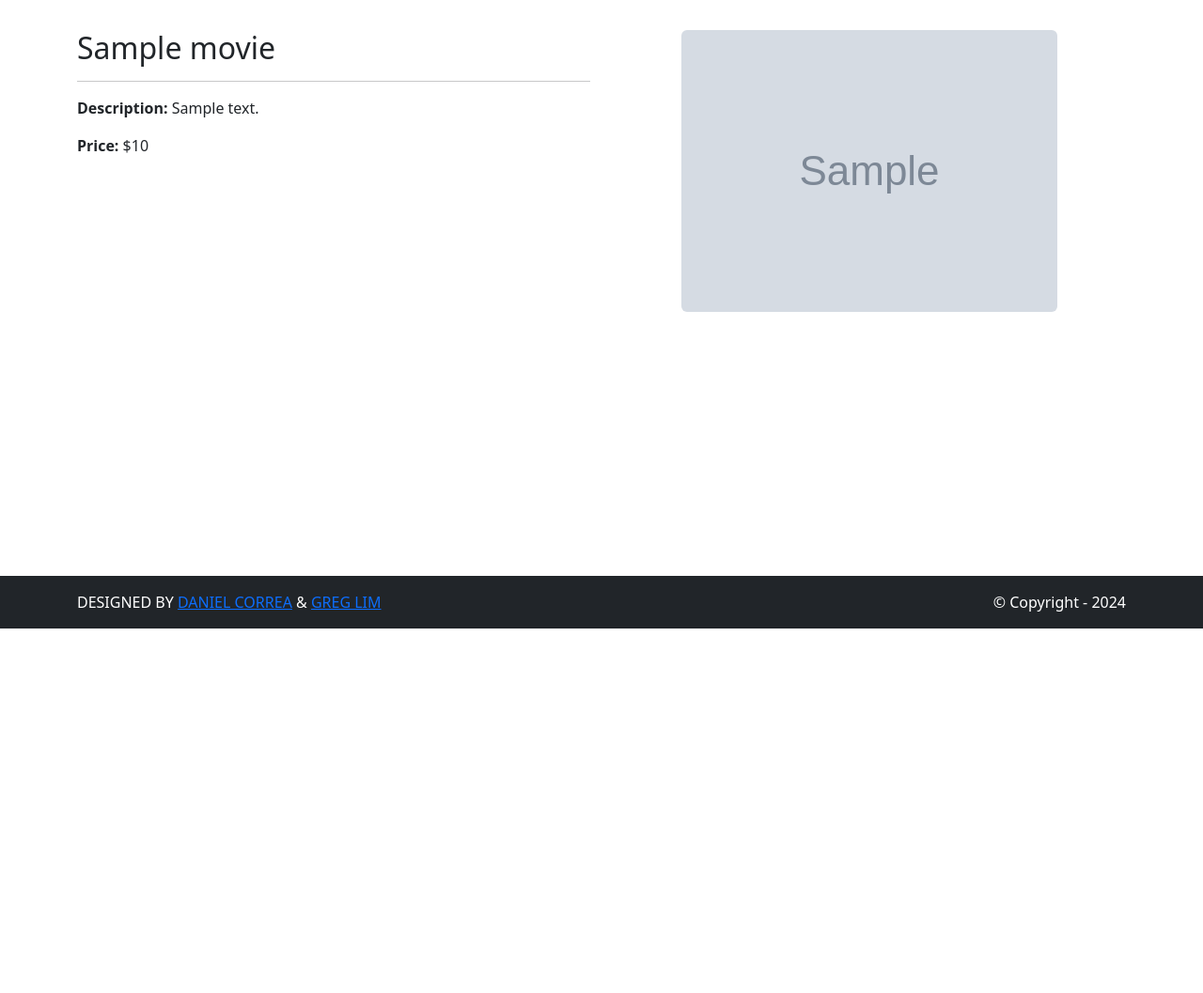
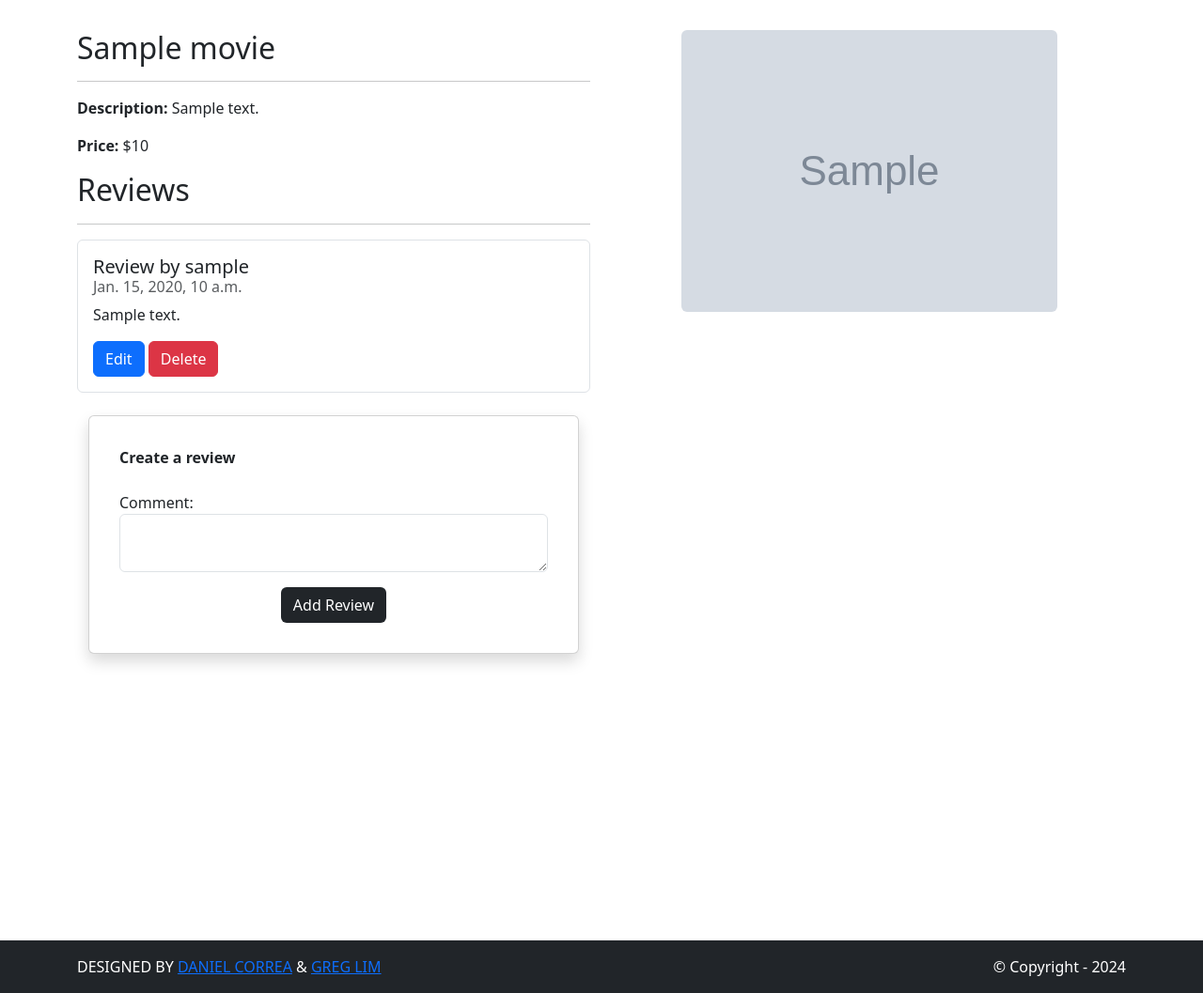
Before and after one commit to endang-ismaya/django-movie-store, a Django app: page /movies/1 in a window 1280 px wide. Shown: the part 82-1139 px from the top of the page at 94% size. Before the commit the page ends 751 px from the top, so only its background shows below. Run offline with Django 5.2, Linux system fonts and the light colour scheme; a user stored in the database is signed in; tables that the repository leaves empty hold one stand-in row (values such as "Sample post"); grey boxes marked "Sample" are stand-in pictures; some libraries are stand-ins or nearby versions.

Commit message:
add edit and delete a review

```diff
--- a/apps/movies/urls.py
+++ b/apps/movies/urls.py
@@ -5,4 +5,15 @@ from apps.movies import views
 urlpatterns = [
     path("", views.index, name="movies.index"),
     path("<int:id>", views.show, name="movies.show"),
+    path("<int:id>/review/create/", views.create_review, name="movies.create_review"),
+    path(
+        "<int:id>/review/<int:review_id>/edit/",
+        views.edit_review,
+        name="movies.edit_review",
+    ),
+    path(
+        "<int:id>/review/<int:review_id>/delete/",
+        views.delete_review,
+        name="movies.delete_review",
+    ),
 ]
--- a/apps/movies/views.py
+++ b/apps/movies/views.py
@@ -1,6 +1,7 @@
-from django.shortcuts import render
+from django.contrib.auth.decorators import login_required
+from django.shortcuts import get_object_or_404, redirect, render
 
-from apps.movies.models import Movie
+from apps.movies.models import Movie, Review
 
 
 def index(request):
@@ -19,8 +20,52 @@ def index(request):
 
 def show(request, id):
     movie = Movie.objects.get(id=id)
+    reviews = Review.objects.filter(movie=movie)
     template_data = {}
     template_data["title"] = movie.name
     template_data["movie"] = movie
+    template_data["reviews"] = reviews
     context = {"template_data": template_data}
     return render(request, "movies/show.html", context)
+
+
+@login_required
+def create_review(request, id):
+    if request.method == "POST" and request.POST["comment"] != "":
+        movie = Movie.objects.get(id=id)
+        review = Review()
+        review.comment = request.POST["comment"]
+        review.movie = movie
+        review.user = request.user
+        review.save()
+        return redirect("movies.show", id=id)
+    else:
+        return redirect("movies.show", id=id)
+
+
+@login_required
+def edit_review(request, id, review_id):
+    review = get_object_or_404(Review, id=review_id)
+    if request.user != review.user:
+        return redirect("movies.show", id=id)
+    if request.method == "GET":
+        template_data = {}
+        template_data["title"] = "Edit Review"
+        template_data["review"] = review
+        return render(
+            request, "movies/edit_review.html", {"template_data": template_data}
+        )
+    elif request.method == "POST" and request.POST["comment"] != "":
+        review = Review.objects.get(id=review_id)
+        review.comment = request.POST["comment"]
+        review.save()
+        return redirect("movies.show", id=id)
+    else:
+        return redirect("movies.show", id=id)
+
+
+@login_required
+def delete_review(request, id, review_id):
+    review = get_object_or_404(Review, id=review_id, user=request.user)
+    review.delete()
+    return redirect("movies.show", id=id)
--- a/templates/movies/show.html
+++ b/templates/movies/show.html
@@ -13,6 +13,48 @@
           <p>
             <b>Price:</b> ${{ template_data.movie.price }}
           </p>
+          <!-- Reviews -->
+          <h2>Reviews</h2>
+          <hr />
+          <ul class="list-group">
+            {% for review in template_data.reviews %}
+              <li class="list-group-item pb-3 pt-3">
+                <h5 class="card-title">Review by {{ review.user.username }}</h5>
+                <h6 class="card-subtitle mb-2 text-muted">{{ review.date }}</h6>
+                <p class="card-text">{{ review.comment }}</p>
+                <!-- Edit a review -->
+                {% if user.is_authenticated and user == review.user %}
+                  <a class="btn btn-primary" href="{% url 'movies.edit_review' id=template_data.movie.id review_id=review.id %}">Edit</a>
+                  <a class="btn btn-danger" href="{% url 'movies.delete_review' id=template_data.movie.id review_id=review.id %}">Delete</a>
+                {% endif %}
+              </li>
+            {% endfor %}
+          </ul>
+
+          <!-- Add a review -->
+          {% if user.is_authenticated %}
+            <div class="container mt-4">
+              <div class="row justify-content-center">
+                <div class="col-12">
+                  <div class="card shadow p-3 mb-4 rounded">
+                    <div class="card-body">
+                      <b class="text-start">Create a review</b><br /><br />
+                      <form method="POST" action="{% url 'movies.create_review' id=template_data.movie.id %}">
+                        {% csrf_token %}
+                        <p>
+                          <label for="comment">Comment:</label>
+                          <textarea name="comment" required class="form-control" id="comment"></textarea>
+                        </p>
+                        <div class="text-center">
+                          <button type="submit" class="btn bg-dark text-white">Add Review</button>
+                        </div>
+                      </form>
+                    </div>
+                  </div>
+                </div>
+              </div>
+            </div>
+          {% endif %}
         </div>
         <div class="col-md-6 mx-auto mb-3 text-center">
           <img src="{{ template_data.movie.image.url }}" class="rounded img-card-400" />
```
Also changed, not shown: templates/movies/edit_review.html (added, +23 -0 lines).
